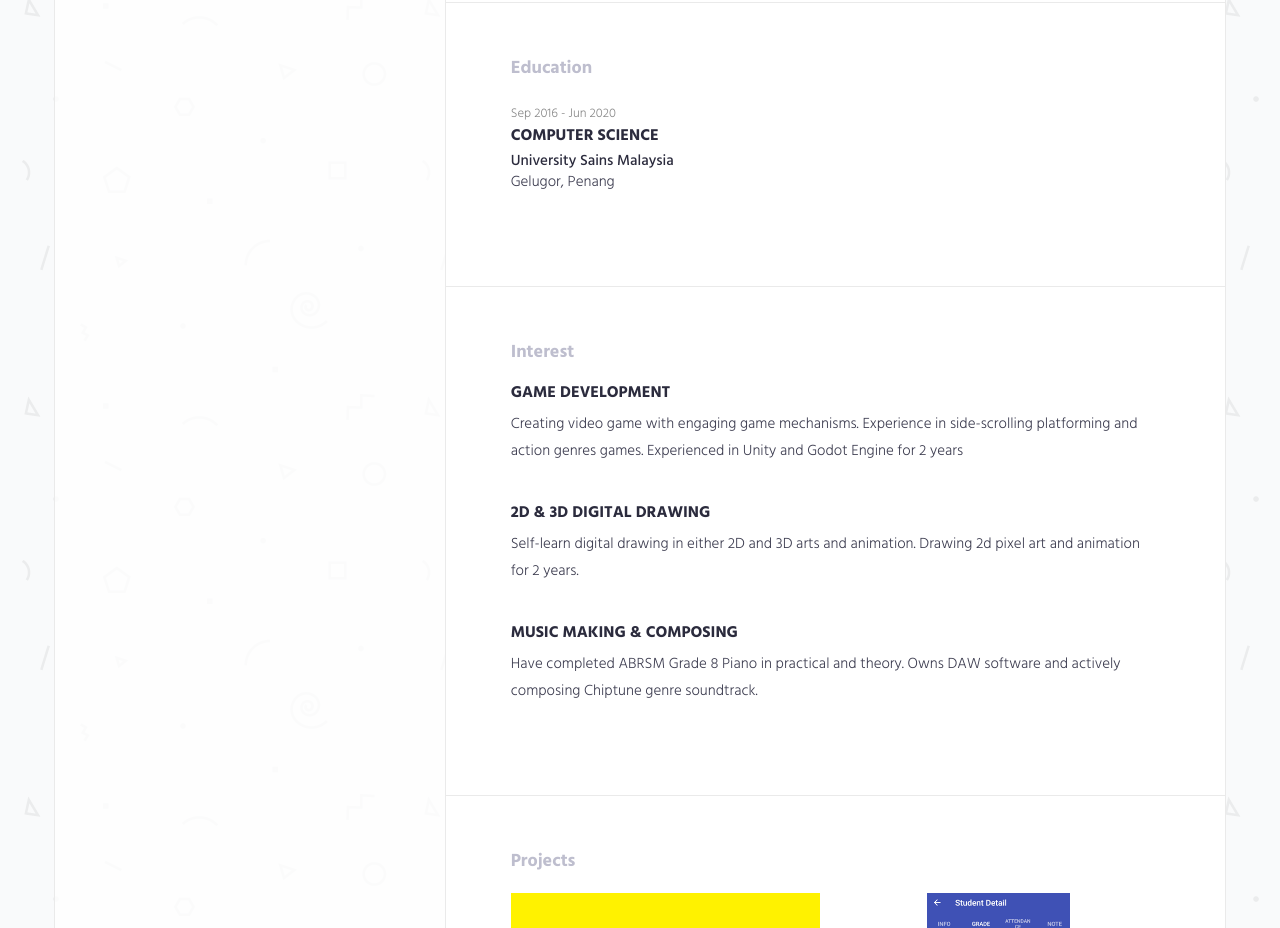
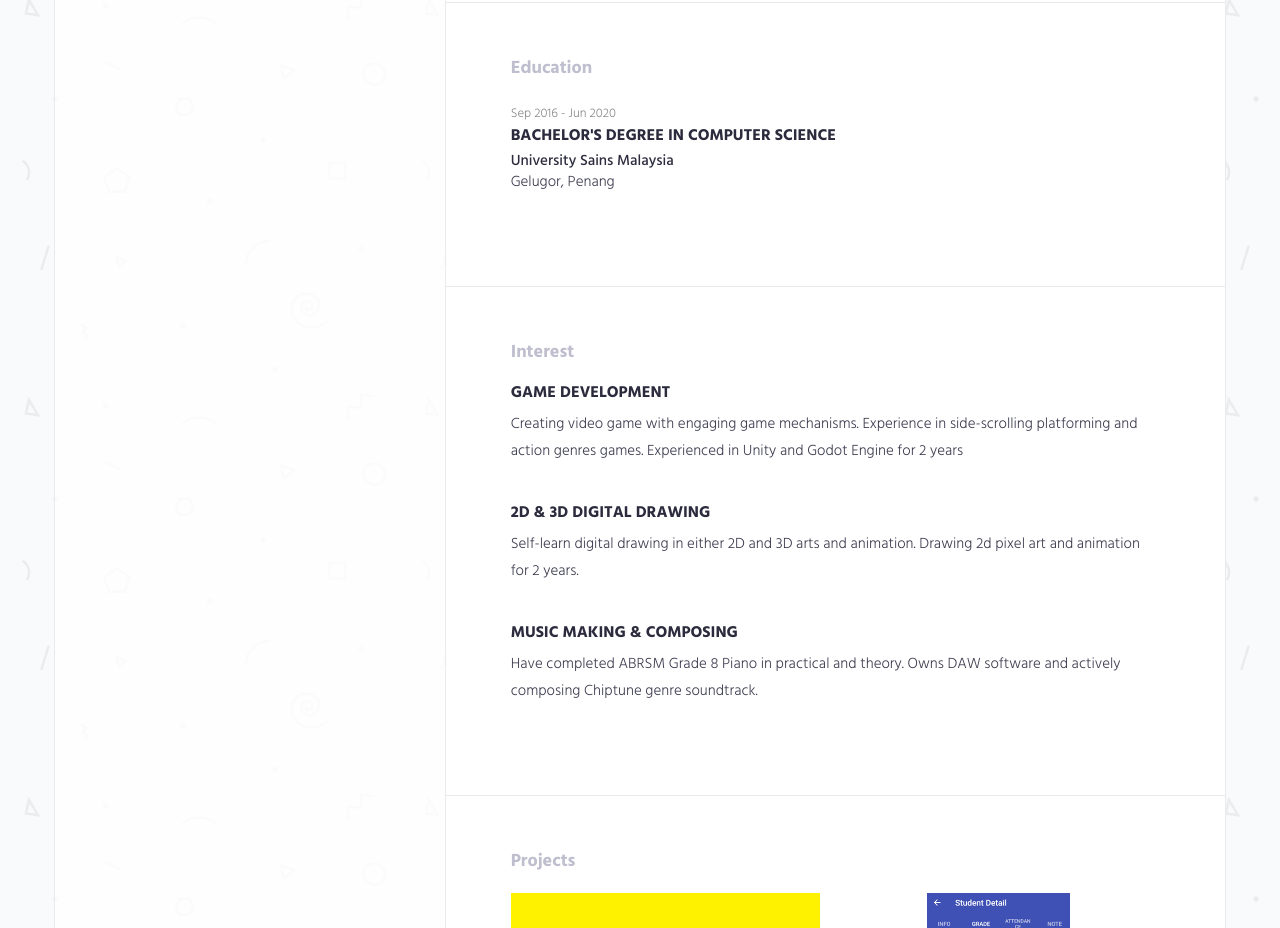
Before and after one commit to PKTBrenzz/PKTBrenzz.github.io, a plain HTML site: page index.html in a window 1280 px wide. Shown: the part 1159-2087 px from the top of the page. Drawn offline with Linux system fonts and the light colour scheme.

Commit message:
Update index.html

```diff
--- a/index.html
+++ b/index.html
@@ -248,7 +248,7 @@
             <div class="col-md-12">
                 <div class="content-item">
                     <small>Sep 2016 - Jun 2020</small>
-                    <h3>Computer Science</h3>
+                    <h3>Bachelor's Degree in Computer Science</h3>
                     <h4>University Sains Malaysia</h4>
 
                     <p>Gelugor, Penang</p>
```
